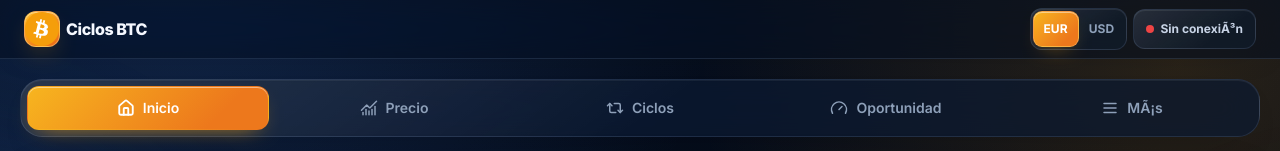
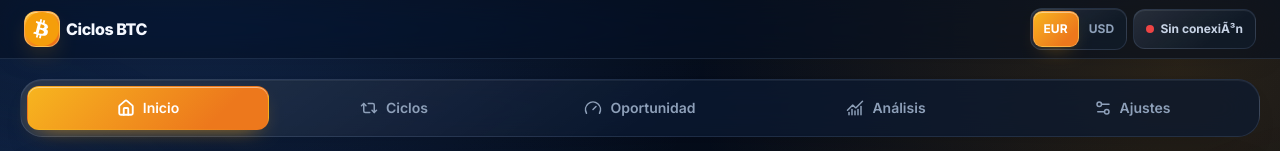
Before and after one commit to crypticwolf-apps/ciclos-btc-radar, a React (Vite) app: page / in a window 1280 px wide. Shown: the top 151 px of the page. Built offline with nearby package versions, Linux system fonts and the light colour scheme; no server answers.

Commit message:
Actualiza src/components/layout/Navigation.tsx para la nueva navegación

```diff
--- a/src/components/layout/Navigation.tsx
+++ b/src/components/layout/Navigation.tsx
@@ -1,4 +1,4 @@
-import { ChartNoAxesCombined, Gauge, House, Menu, Repeat2, type LucideIcon } from 'lucide-react';
+import { ChartNoAxesCombined, Gauge, House, Repeat2, Settings2, type LucideIcon } from 'lucide-react';
 import type { PrimaryView } from '@/types';
 import { cx } from '@/lib/format';
 
@@ -10,10 +10,10 @@ interface NavItem {
 
 const NAV_ITEMS: NavItem[] = [
   { id: 'inicio', label: 'Inicio', icon: House },
-  { id: 'precio', label: 'Precio', icon: ChartNoAxesCombined },
   { id: 'ciclos', label: 'Ciclos', icon: Repeat2 },
   { id: 'oportunidad', label: 'Oportunidad', icon: Gauge },
-  { id: 'mas', label: 'MÃ¡s', icon: Menu },
+  { id: 'analisis', label: 'Análisis', icon: ChartNoAxesCombined },
+  { id: 'ajustes', label: 'Ajustes', icon: Settings2 },
 ];
 
 interface NavigationProps {
@@ -24,7 +24,7 @@ interface NavigationProps {
 export function Navigation({ active, onChange }: NavigationProps) {
   return (
     <nav
-      aria-label="NavegaciÃ³n principal"
+      aria-label="Navegación principal"
       className="glass-strong liquid-nav fixed inset-x-2 z-50 rounded-[22px] p-1.5 lg:static lg:inset-x-auto lg:z-20 lg:mb-4"
     >
       <div className="grid grid-cols-5 gap-1">
```
